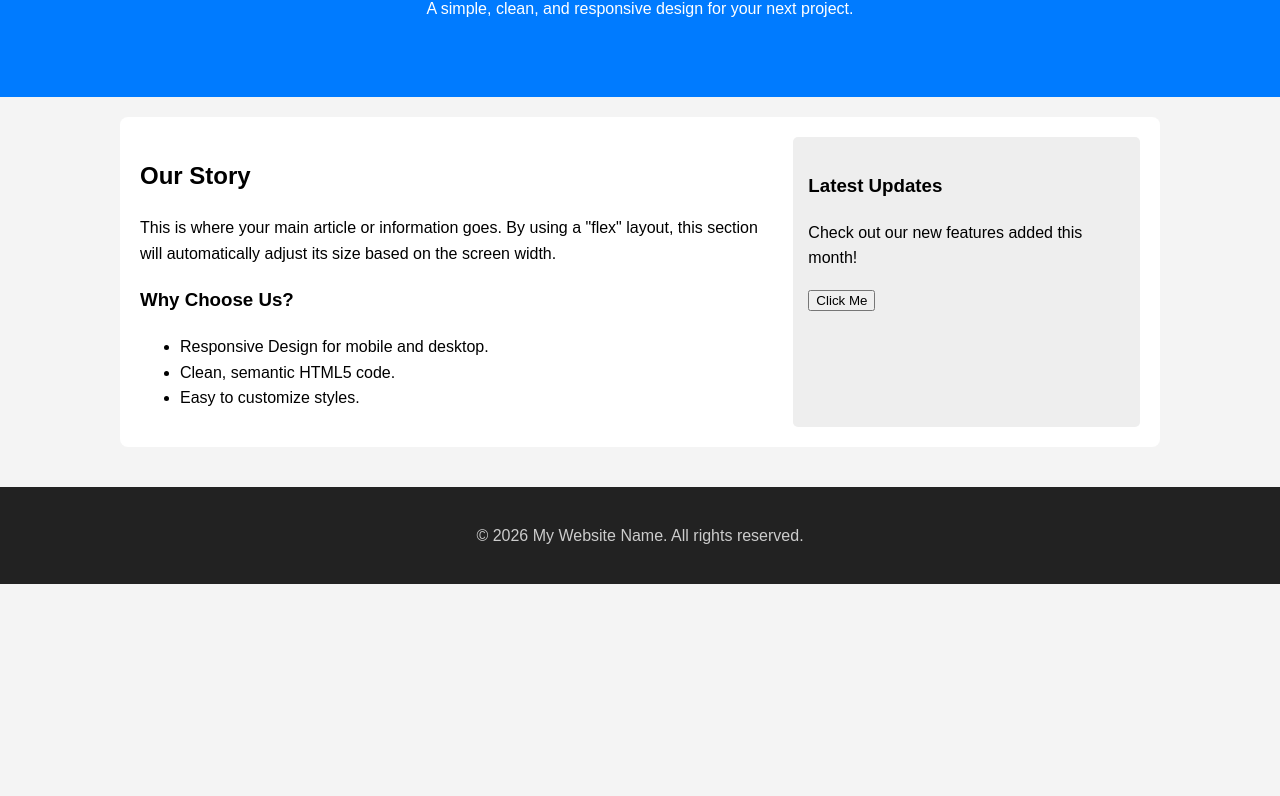
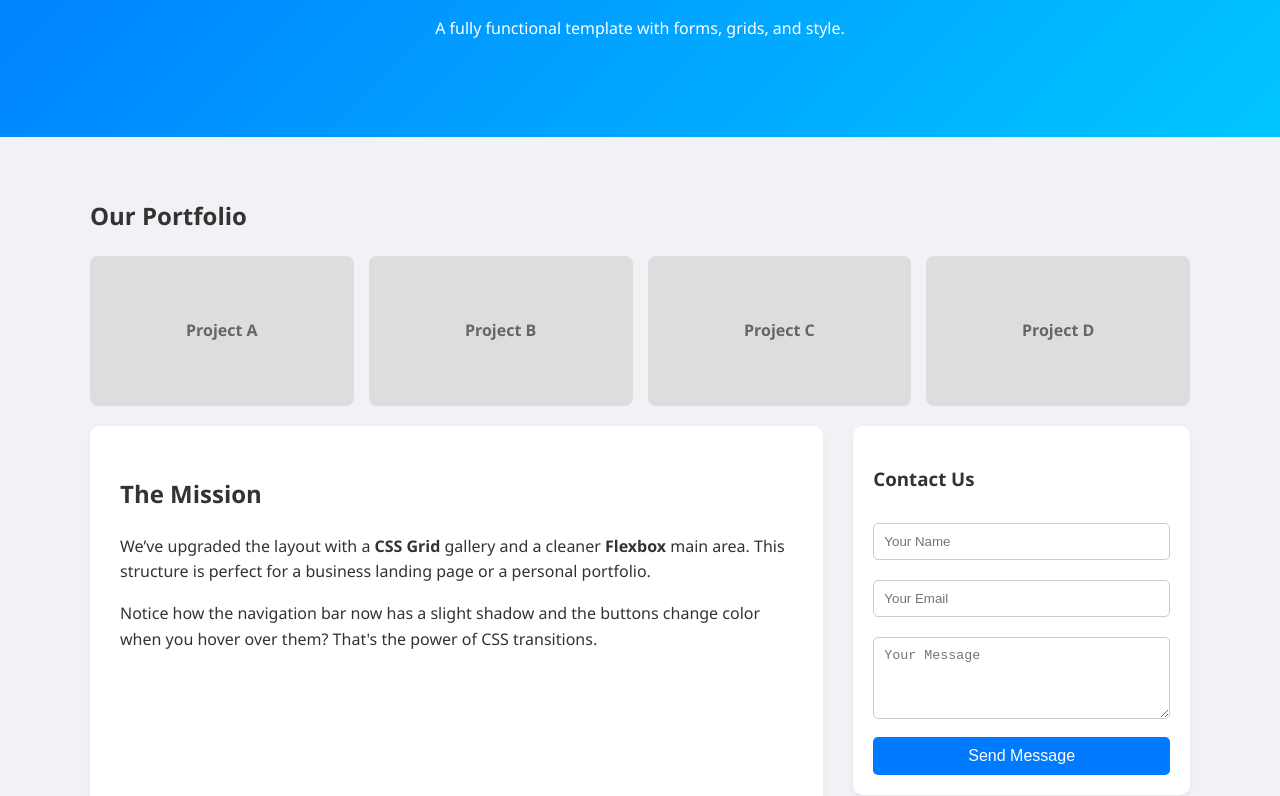
Before and after one commit to Clayzee101/mydocker, a plain HTML site: page Index.html in a window 1280 px wide. Shown: the part 216-1012 px from the top of the page. Before the commit the page ends 800 px from the top, so only its background shows below. Drawn offline with Linux system fonts and the light colour scheme.

Commit message:
Update Index.html

```diff
--- a/Index.html
+++ b/Index.html
@@ -3,69 +3,88 @@
 <head>
     <meta charset="UTF-8">
     <meta name="viewport" content="width=device-width, initial-scale=1.0">
-    <title>Modern Responsive Page</title>
+    <title>Enhanced Modern Page</title>
     <style>
         /* General Styles */
-        body { font-family: Arial, sans-serif; margin: 0; line-height: 1.6; background-color: #f4f4f4; }
+        body { font-family: 'Segoe UI', Tahoma, Geneva, Verdana, sans-serif; margin: 0; line-height: 1.6; background-color: #f0f2f5; color: #333; }
 
-        /* Navigation */
-        nav { background: #333; color: #fff; padding: 1rem; text-align: center; position: sticky; top: 0; }
-        nav a { color: #fff; margin: 0 15px; text-decoration: none; font-weight: bold; }
+        /* Navigation with Hover Effects */
+        nav { background: #2c3e50; color: #fff; padding: 1rem; text-align: center; position: sticky; top: 0; z-index: 1000; box-shadow: 0 2px 5px rgba(0,0,0,0.1); }
+        nav a { color: #fff; margin: 0 15px; text-decoration: none; font-weight: bold; transition: color 0.3s; }
+        nav a:hover { color: #3498db; }
 
-        /* Header/Hero Section */
-        header { background: #007bff; color: white; padding: 60px 20px; text-align: center; }
+        /* Hero Section with Gradient */
+        header { background: linear-gradient(135deg, #007bff, #00c6ff); color: white; padding: 80px 20px; text-align: center; }
 
-        /* Main Content Area */
-        .container { max-width: 1000px; margin: 20px auto; padding: 20px; background: white; border-radius: 8px; }
+        .container { max-width: 1100px; margin: 20px auto; padding: 20px; }
 
-        /* Two-Column Section */
-        .row { display: flex; flex-wrap: wrap; gap: 20px; }
-        .main-content { flex: 2; min-width: 300px; }
-        .sidebar { flex: 1; min-width: 250px; background: #eee; padding: 15px; border-radius: 5px; }
+        /* Gallery Grid */
+        .gallery { display: grid; grid-template-columns: repeat(auto-fit, minmax(200px, 1fr)); gap: 15px; margin: 20px 0; }
+        .gallery-item { background: #ddd; height: 150px; border-radius: 8px; display: flex; align-items: center; justify-content: center; font-weight: bold; color: #666; transition: transform 0.3s; cursor: pointer; }
+        .gallery-item:hover { transform: scale(1.05); background: #3498db; color: white; }
 
-        /* Footer */
-        footer { background: #222; color: #ccc; text-align: center; padding: 20px; margin-top: 40px; }
+        /* Main Content & Sidebar */
+        .row { display: flex; flex-wrap: wrap; gap: 30px; }
+        .main-content { flex: 2; min-width: 300px; background: white; padding: 30px; border-radius: 10px; box-shadow: 0 4px 6px rgba(0,0,0,0.05); }
+        .sidebar { flex: 1; min-width: 280px; }
+
+        /* Contact Form */
+        .card { background: white; padding: 20px; border-radius: 10px; margin-bottom: 20px; box-shadow: 0 4px 6px rgba(0,0,0,0.05); }
+        input, textarea { width: 100%; padding: 10px; margin: 10px 0; border: 1px solid #ccc; border-radius: 5px; box-sizing: border-box; }
+        button { background: #007bff; color: white; border: none; padding: 10px 20px; border-radius: 5px; cursor: pointer; width: 100%; font-size: 16px; }
+        button:hover { background: #0056b3; }
+
+        footer { background: #2c3e50; color: #bdc3c7; text-align: center; padding: 40px; margin-top: 40px; }
     </style>
 </head>
 <body>
 
     <nav>
-        <a href="#">Home</a>
-        <a href="#">About</a>
-        <a href="#">Services</a>
-        <a href="#">Contact</a>
+        <a href="#home">Home</a>
+        <a href="#gallery">Gallery</a>
+        <a href="#contact">Contact</a>
     </nav>
 
-    <header>
-        <h1>Welcome to My Professional Page</h1>
-        <p>A simple, clean, and responsive design for your next project.</p>
+    <header id="home">
+        <h1>Explore the Possibilities</h1>
+        <p>A fully functional template with forms, grids, and style.</p>
     </header>
 
     <div class="container">
+        <!-- New Gallery Section -->
+        <h2 id="gallery">Our Portfolio</h2>
+        <div class="gallery">
+            <div class="gallery-item">Project A</div>
+            <div class="gallery-item">Project B</div>
+            <div class="gallery-item">Project C</div>
+            <div class="gallery-item">Project D</div>
+        </div>
+
         <div class="row">
-            <!-- Main Section -->
             <section class="main-content">
-                <h2>Our Story</h2>
-                <p>This is where your main article or information goes. By using a "flex" layout, this section will automatically adjust its size based on the screen width.</p>
-                <h3>Why Choose Us?</h3>
-                <ul>
-                    <li>Responsive Design for mobile and desktop.</li>
-                    <li>Clean, semantic HTML5 code.</li>
-                    <li>Easy to customize styles.</li>
-                </ul>
+                <h2>The Mission</h2>
+                <p>We’ve upgraded the layout with a <strong>CSS Grid</strong> gallery and a cleaner <strong>Flexbox</strong> main area. This structure is perfect for a business landing page or a personal portfolio.</p>
+                <p>Notice how the navigation bar now has a slight shadow and the buttons change color when you hover over them? That's the power of CSS transitions.</p>
             </section>
 
-            <!-- Sidebar -->
+            <!-- Sidebar with Contact Form -->
             <aside class="sidebar">
-                <h3>Latest Updates</h3>
-                <p>Check out our new features added this month!</p>
-                <button onclick="alert('Hello!')">Click Me</button>
+                <div class="card" id="contact">
+                    <h3>Contact Us</h3>
+                    <form action="#">
+                        <input type="text" placeholder="Your Name" required>
+                        <input type="email" placeholder="Your Email" required>
+                        <textarea placeholder="Your Message" rows="4"></textarea>
+                        <button type="submit">Send Message</button>
+                    </form>
+                </div>
             </aside>
         </div>
     </div>
 
     <footer>
-        <p>&copy; 2026 My Website Name. All rights reserved.</p>
+        <p>&copy; 2026 Premium Web Design. All rights reserved.</p>
+        <small>Built with ❤️ and HTML5</small>
     </footer>
 
 </body>
```
